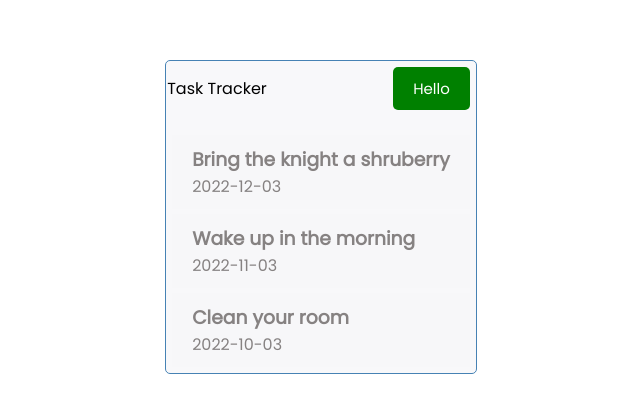
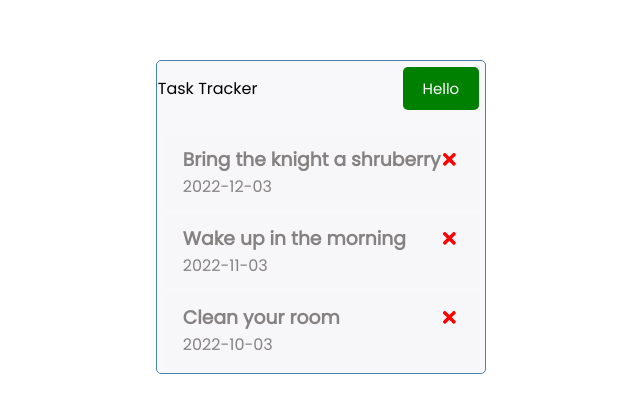
Before and after one commit to pearupung/react-task-manager, a React (Create React App) app: page / in a window 1280 px wide. Shown: the part 183-596 px from the top of the page, without its empty margins (319-959 px from the left). Built offline with nearby package versions, Linux system fonts and the light colour scheme.

Commit message:
#2 Add crosses to delte tasks

```diff
--- a/package.json
+++ b/package.json
@@ -8,6 +8,7 @@
     "@testing-library/user-event": "^13.5.0",
     "react": "^18.2.0",
     "react-dom": "^18.2.0",
+    "react-icons": "^4.4.0",
     "react-scripts": "5.0.1",
     "web-vitals": "^2.1.4"
   },
--- a/src/components/Task.js
+++ b/src/components/Task.js
@@ -1,9 +1,13 @@
-import React from 'react'
+import { FaTimes } from 'react-icons/fa'
 
 const Task = ({ task }) => {
   return (
     <div className='task'>
-      <h3>{task.text}</h3>
+      <h3>
+        {task.text}
+        <FaTimes style={{color: 'red',
+      cursor: 'pointer'}}></FaTimes>
+      </h3>
       <p>{task.day}</p>
     </div>
   )
```
Also changed, not shown: 1 other file (tests, documents, lock files or other folders).
